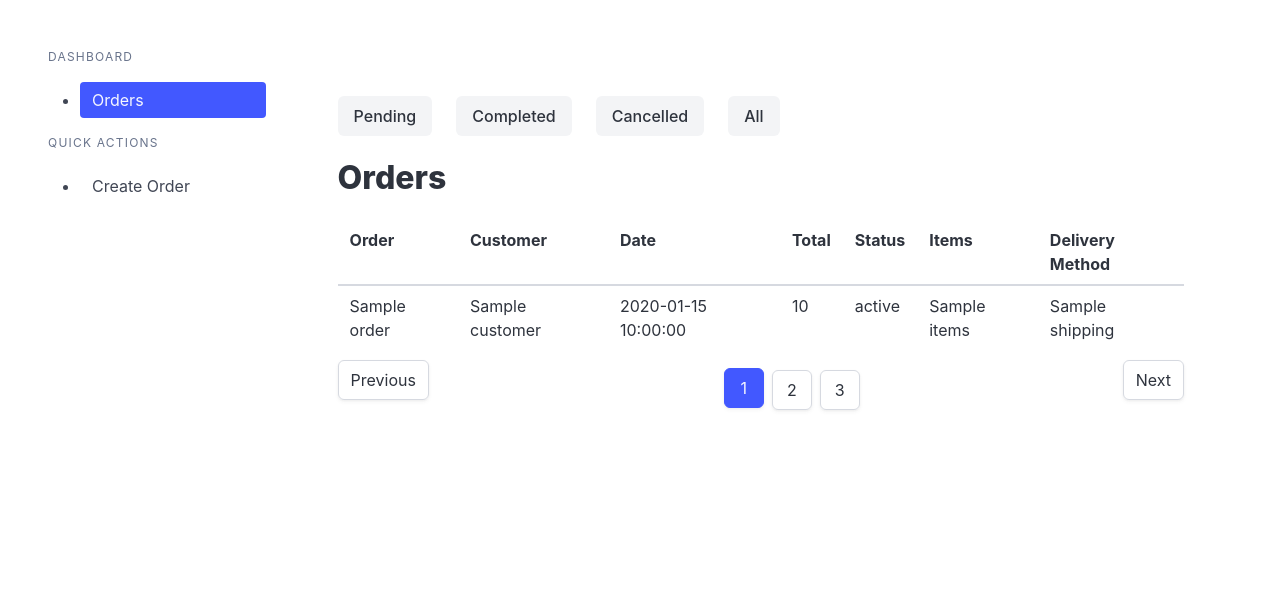
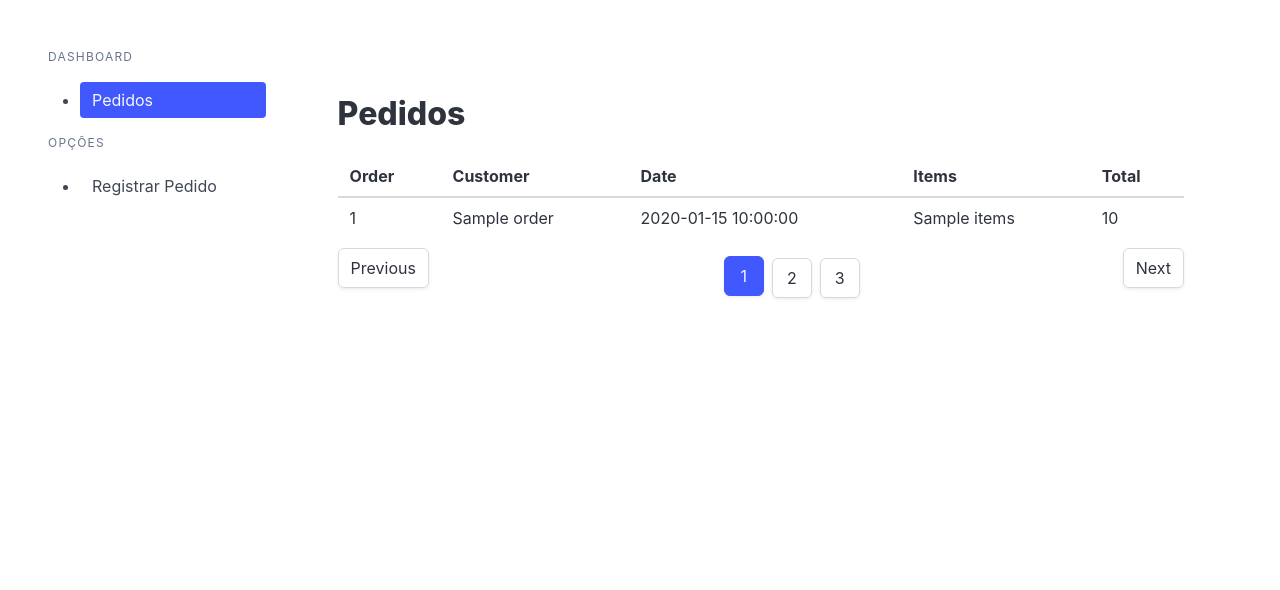
Before and after one commit to cicerokze/dev-full-python, a FastAPI app: template app/frontend/templates/home.html in a window 1280 px wide. Shown: the top 590 px of the page. Run offline with FastAPI, Linux system fonts and the light colour scheme; the template is opened without the code that fills it: most values are stand-ins (such as "Sample title", 1, 10 or a date in 2020).

Commit message:
feat(frontend): renderiza dados dos pedidos em tabela

```diff
--- a/app/frontend/templates/home.html
+++ b/app/frontend/templates/home.html
@@ -7,15 +7,15 @@
                 <aside class="menu">
                     <p class="menu-label">Dashboard</p>
                     <ul class="menu-list">
-                        <li><a href="/" class="is-active">Orders</a></li>
+                        <li><a href="/" class="is-active">Pedidos</a></li>
                         <!--
                             <li><a href="#products">Products</a></li>
                             <li><a href="#">Analytics</a></li>
                         -->
                     </ul>
-                    <p class="menu-label">Quick Actions</p>
+                    <p class="menu-label">Opções</p>
                     <ul class="menu-list">
-                        <li><a href="/order">Create Order</a></li>
+                        <li><a href="/order">Registrar Pedido</a></li>
                         <!--
                             <li><a href="#">View Reports</a></li>
                         -->
@@ -26,46 +26,42 @@
             <div class="column">
                 <section class="section">
                     <!-- Filters Section -->
-                    <div class="columns is-mobile">
+                    <!-- <div class="columns is-mobile">
                         <div class="column is-narrow">
-                            <button class="button is-light" hx-get="/" hx-target="#orders-table" hx-params="{'status': 'pending'}">Pending</button>
+                            <button class="button is-light" hx-get="/" hx-target="#orders-table" hx-params="{'status': 'pending'}">Pendente</button>
                         </div>
                         <div class="column is-narrow">
-                            <button class="button is-light" hx-get="/" hx-target="#orders-table" hx-params="{'status': 'completed'}">Completed</button>
+                            <button class="button is-light" hx-get="/" hx-target="#orders-table" hx-params="{'status': 'completed'}">Completo</button>
                         </div>
                         <div class="column is-narrow">
-                            <button class="button is-light" hx-get="/" hx-target="#orders-table" hx-params="{'status': 'cancelled'}">Cancelled</button>
+                            <button class="button is-light" hx-get="/" hx-target="#orders-table" hx-params="{'status': 'cancelled'}">Cancelado</button>
                         </div>
                         <div class="column is-narrow">
-                            <button class="button is-light" hx-get="/" hx-target="#orders-table">All</button>
+                            <button class="button is-light" hx-get="/" hx-target="#orders-table">Todos</button>
                         </div>
-                    </div>
+                    </div> -->
 
                     <!-- Orders Table -->
                     <div id="orders-table">
-                        <h1 class="title">Orders</h1>
+                        <h1 class="title">Pedidos</h1>
                         <table class="table is-striped is-fullwidth">
                             <thead>
                                 <tr>
                                     <th>Order</th>
                                     <th>Customer</th>
                                     <th>Date</th>
+                                    <th>Items</th>
                                     <th>Total</th>
-                                    <th>Status</th>
-                                    <th>Items</th>
-                                    <th>Delivery Method</th>
                                 </tr>
                             </thead>
                             <tbody>
                                 {% for order in orders %}
                                 <tr>
-                                    <td>{{ order.order }}</td>
-                                    <td>{{ order.customer }}</td>
+                                    <td>{{ loop.index }}</td>
+                                    <td>{{ order.customer_name }}</td>
                                     <td>{{ order.date }}</td>
-                                    <td>{{ order.total }}</td>
-                                    <td>{{ order.status }}</td>
                                     <td>{{ order.items }}</td>
-                                    <td>{{ order.shipping }}</td>
+                                    <td>{{ order.price }}</td>
                                 </tr>
                                 {% endfor %}
                             </tbody>
```
